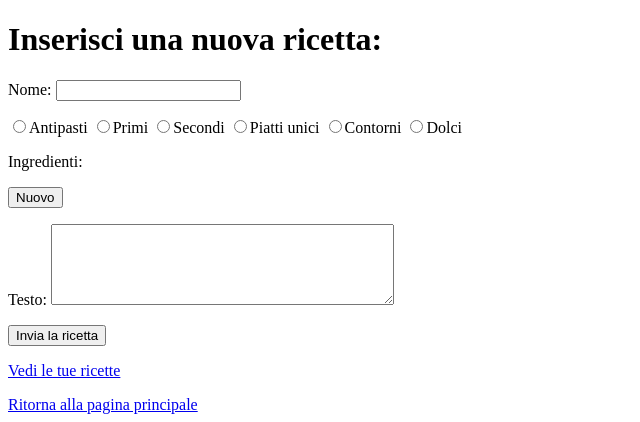
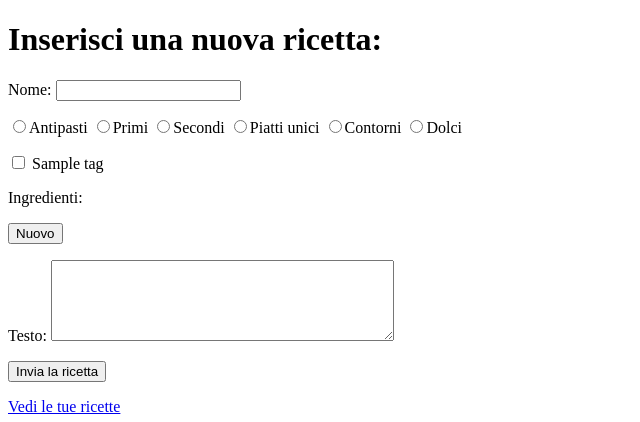
Before and after one commit to AndreaBruno97/ricettario, a Flask app: template templates/nuova_ricetta.html in a window 1280 px wide. Shown: the top 422 px of the page, without its empty margins (0-640 px from the left). Run offline with Flask 2, Linux system fonts and the light colour scheme; the template is opened without the code that fills it: most values are stand-ins (such as "Sample title", 1, 10 or a date in 2020); some libraries are stand-ins or nearby versions.

Commit message:
Possibilità di scelta dei tag secondari per la creazione di una nuova ricetta.

```diff
--- a/app.py
+++ b/app.py
@@ -16,6 +16,11 @@ Legenda Tag Primari:
     Piatti unici
     Contorni
     Dolci
+"""
+
+"""
+Formato degli array generati automaticamente:
+[1, 2, 3, 4, 5, 6, 7, 8, 9]
 """
 
 @app.route("/")
@@ -39,7 +44,13 @@ def ricetta(id):
 
 @app.route("/nuova_ricetta/<flag>")
 def nuova_ricetta(flag):
-    return render_template("nuova_ricetta.html", flag=int(flag))
+    tag_secondari=db_inter.all_tag_sec()
+    id_tag=[]
+    tag=[]
+    for coppia_tag in tag_secondari:
+        id_tag.append(coppia_tag[0])
+        tag.append(coppia_tag[1])
+    return render_template("nuova_ricetta.html", flag=int(flag), id_tag=id_tag, tag=tag, num=len(tag_secondari[1]))
 
 @app.route("/nuova_ricetta/insert", methods=["POST"])
 def nuova_ricetta_insert():
@@ -56,6 +67,16 @@ def nuova_ricetta_insert():
     nome = request.form["nome"]
     testo = request.form["testo"]
     tag_primario = request.form.get("tag_primario", None)
+
+    tag_secondari_db = db_inter.all_tag_sec()
+    tag_secondari = []
+    for coppia_tag in tag_secondari_db:
+        i=coppia_tag[0]
+        tag_sec_scelta= request.form.get("tag_"+str(i), None)
+        if tag_sec_scelta != None:
+            tag_secondari.append(i)
+
+
     ingredienti = []
     list_id = request.form["elenco_ingr"].split(',')
     if list_id[0] != '':
@@ -73,7 +94,7 @@ def nuova_ricetta_insert():
     elif tag_primario == None:
         # non c'è tag primario
         flag = -5
-    elif db_inter.new_ricetta(nome, tag_primario) != -1:
+    elif db_inter.new_ricetta(nome, tag_primario, str(tag_secondari)) != -1:
         new_id = db_inter.nome_to_id(nome)
         util.scrivi(new_id, ingredienti, testo)
         flag = 1
--- a/templates/nuova_ricetta.html
+++ b/templates/nuova_ricetta.html
@@ -19,6 +19,14 @@
             <input type="radio" name="tag_primario" id="tag_prim_Contorni" value="Contorni">Contorni
             <input type="radio" name="tag_primario" id="tag_prim_Dolci" value="Dolci">Dolci
         </p>
+
+        <p>
+            <!--Tag secondari-->
+            {% for i in range(num) %}
+                <input type="checkbox" name="tag_{{ id_tag[i] }}" value="{{ id_tag[i] }}" /> {{ tag[i] }}
+            {% endfor %}
+        </p>
+
         <p>Ingredienti:
             <div id="ingredienti"></div>
             <button id="ingr_btn" type="button">Nuovo</button>
```
Also changed, not shown: db_inter.py (+41 -2 lines).
